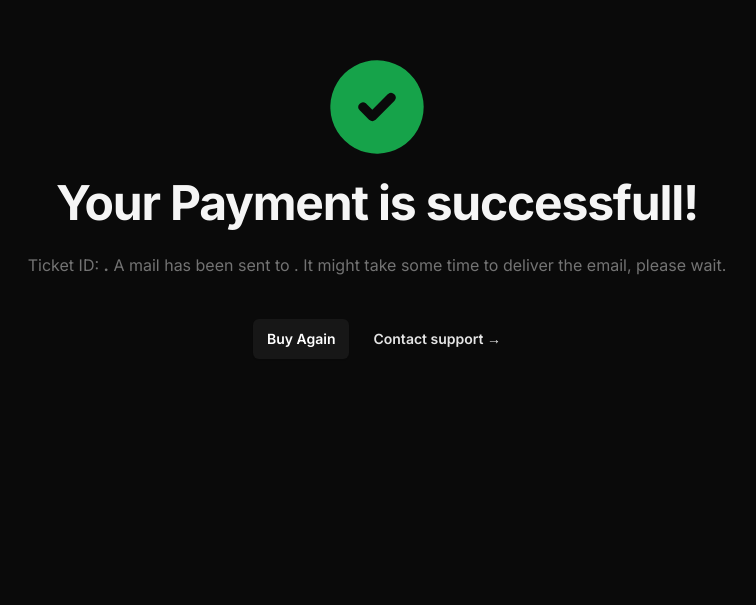
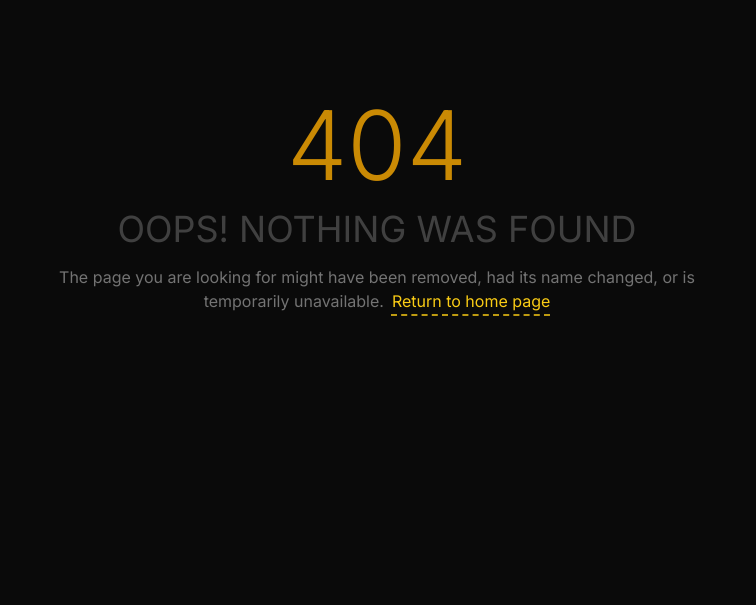
Before and after one commit to alanvarghesepaul22/Ascendio-6.0-IEEE, a Next.js app: page /payment-success in a window 1280 px wide. Shown: the part 195-800 px from the top of the page, without its empty margins (263-1019 px from the left). Built offline with nearby package versions, Linux system fonts and the light colour scheme.

Commit message:
client problem solve not found page add

```diff
--- /dev/null
+++ b/app/not-found.js
@@ -0,0 +1,22 @@
+import Link from "next/link";
+
+export default function NotFound() {
+  return (
+    <div className="w-full h-screen flex justify-center items-center">
+      <div className="w-3/4 lg:w-2/4 flex flex-col items-center gap-4 text-center">
+        <h2 className="font-light text-8xl text-yellow-600">404</h2>
+        <p className="text-neutral-700  text-4xl">OOPS! NOTHING WAS FOUND</p>
+        <p className="text-neutral-500">
+          The page you are looking for might have been removed, had its name
+          changed, or is temporarily unavailable.
+          <Link
+            href="/"
+            className="ml-2 text-yellow-400 hover:text-yellow-600 font-normal underline decoration-dashed underline-offset-8"
+          >
+            Return to home page
+          </Link>
+        </p>
+      </div>
+    </div>
+  );
+}
--- a/app/payment-success/page.jsx
+++ b/app/payment-success/page.jsx
@@ -1,10 +1,5 @@
-"use client";
-
 import { Suspense } from "react";
-import { IconCircleCheckFilled } from "@tabler/icons-react";
-import Link from "next/link";
-import { queryContactEmail } from "../../utils/data";
-import { useSearchParams } from "next/navigation";
+import PaymentSuccess from "../../components/Common/PaymentSuccess";
 export const metadata = {
   title: "Payment Success - Ascendio 6.0",
   description: "IEEE SSET Ascendio 6.0",
@@ -19,41 +14,3 @@ const page = () => {
 };
 
 export default page;
-
-function PaymentSuccess() {
-  const searchParams = useSearchParams();
-
-  const email = searchParams.get("email");
-  const ticketId = searchParams.get("ticketId");
-  return (
-    <main className="w-full h-screen flex  justify-center items-center px-6 lg:px-8">
-      <div className="flex flex-col justify-center items-center ">
-        <div className="text-green-600">
-          <IconCircleCheckFilled className="h-28 w-28" />
-        </div>
-        <h1 className="text-center mt-4 text-3xl font-bold tracking-tight text-neutral-100 sm:text-5xl">
-          Your Payment is successfull!
-        </h1>
-        <p className="text-center mt-6 text-base leading-7 text-neutral-500">
-          Ticket ID: <span className="font-bold">{ticketId}.</span> A mail has
-          been sent to <span className="font-bold">{email}</span>. It might take
-          some time to deliver the email, please wait.
-        </p>
-        <div className="mt-10 flex items-center justify-center gap-x-6">
-          <Link
-            href="/buy"
-            className="rounded-md bg-neutral-900 px-3.5 py-2.5 text-sm font-semibold text-white shadow-sm hover:bg-neutral-800 focus-visible:outline focus-visible:outline-2 focus-visible:outline-offset-2 focus-visible:outline-neutral-600"
-          >
-            Buy Again
-          </Link>
-          <Link
-            href={`mailto:${queryContactEmail}`}
-            className="text-sm font-semibold text-neutral-200 hover:text-neutral-300"
-          >
-            Contact support <span aria-hidden="true">&rarr;</span>
-          </Link>
-        </div>
-      </div>
-    </main>
-  );
-}
--- a/components/Common/Form.jsx
+++ b/components/Common/Form.jsx
@@ -10,6 +10,7 @@ import RadioBtn, { RadioBtnContainer } from "../Buttons/RadioBtn";
 import { useRouter } from "next/navigation";
 import DropdownContainer from "../Buttons/Dropdown";
 import { Preference } from "../../utils/data";
+import NotFound from "../../app/not-found"
 
 const RadionInput =
   "before:content[''] peer relative h-4 w-4 cursor-pointer appearance-none rounded-full border border-zinc-700  p-0  transition-all before:absolute before:top-2/4 before:left-2/4 before:block before:h-12 before:w-12 before:-translate-y-2/4 before:-translate-x-2/4 before:rounded-full before:bg-blue-gray-500 before:opacity-0 before:transition-opacity checked:border-gray-100 checked:before:bg-gray-100 hover:before:opacity-0";
@@ -32,6 +33,14 @@ export function Form() {
   const searchParams = useSearchParams();
 
   const amount = parseInt(searchParams.get("amount"));
+
+  if(!amount){
+    return(
+      <>
+      <NotFound/>
+      </>
+    )
+  }
 
   const [firstname, setFirstname] = useState("");
   const [email, setEmail] = useState("");
--- /dev/null
+++ b/components/Common/PaymentSuccess.jsx
@@ -0,0 +1,53 @@
+"use client";
+import React from "react";
+import { IconCircleCheckFilled } from "@tabler/icons-react";
+import Link from "next/link";
+import { queryContactEmail } from "../../utils/data";
+import { useSearchParams } from "next/navigation";
+import NotFound from "../../app/not-found";
+
+const PaymentSuccess = () => {
+  const searchParams = useSearchParams();
+  const email = searchParams.get("email");
+  const ticketId = searchParams.get("ticketId");
+  if (!email || !ticketId) {
+    return (
+      <>
+        <NotFound />
+      </>
+    );
+  }
+  return (
+    <main className="w-full h-screen flex  justify-center items-center px-6 lg:px-8">
+      <div className="flex flex-col justify-center items-center ">
+        <div className="text-green-600">
+          <IconCircleCheckFilled className="h-28 w-28" />
+        </div>
+        <h1 className="text-center mt-4 text-3xl font-bold tracking-tight text-neutral-100 sm:text-5xl">
+          Your Payment is successfull!
+        </h1>
+        <p className="text-center mt-6 text-base leading-7 text-neutral-500">
+          Ticket ID: <span className="font-bold">{ticketId}.</span> A mail has
+          been sent to <span className="font-bold">{email}</span>. It might take
+          some time to deliver the email, please wait.
+        </p>
+        <div className="mt-10 flex items-center justify-center gap-x-6">
+          <Link
+            href="/buy"
+            className="rounded-md bg-neutral-900 px-3.5 py-2.5 text-sm font-semibold text-white shadow-sm hover:bg-neutral-800 focus-visible:outline focus-visible:outline-2 focus-visible:outline-offset-2 focus-visible:outline-neutral-600"
+          >
+            Buy Again
+          </Link>
+          <Link
+            href={`mailto:${queryContactEmail}`}
+            className="text-sm font-semibold text-neutral-200 hover:text-neutral-300"
+          >
+            Contact support <span aria-hidden="true">&rarr;</span>
+          </Link>
+        </div>
+      </div>
+    </main>
+  );
+};
+
+export default PaymentSuccess;
```
